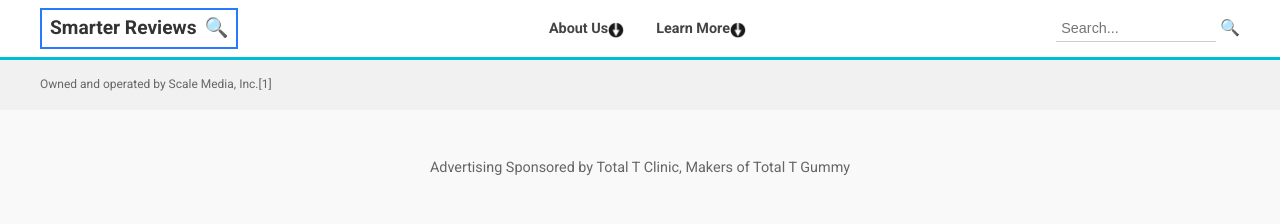
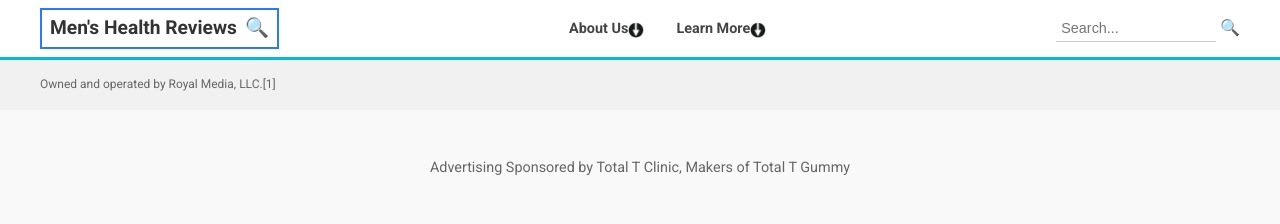
Before and after one commit to mnolte1400/gummytop5, a plain HTML site: page index.html in a window 1280 px wide. Shown: the top 224 px of the page. Drawn offline with Linux system fonts and the light colour scheme.

Commit message:
Update: Change brand name to Men's Health Reviews and update company to Royal Media, LLC

```diff
--- a/index.html
+++ b/index.html
@@ -20,7 +20,7 @@
     <header class="main-header">
         <div class="header-container">
             <div class="logo-area">
-                <div class="logo-box">Smarter Reviews <span class="search-icon">🔍</span></div>
+                <div class="logo-box">Men's Health Reviews <span class="search-icon">🔍</span></div>
             </div>
             <nav class="top-nav">
                 <a href="#">About Us <span class="arrow"><img src="images/keyboard_arrow_down.png"
@@ -37,7 +37,7 @@
 
     <div class="disclaimer-bar">
         <div class="container">
-            <p>Owned and operated by Scale Media, Inc.[1]</p>
+            <p>Owned and operated by Royal Media, LLC.[1]</p>
         </div>
     </div>
 
```
